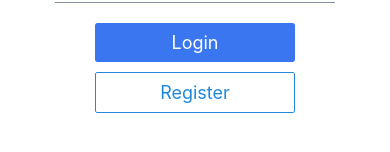
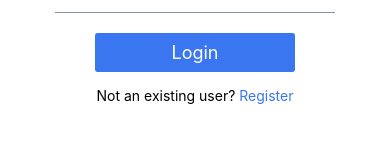
Before and after one commit to shiroyasha9/signal-clone, a React Native app: screen /Login in a window 390 px wide. Shown: the part 522-674 px from the top of the page. Built offline with nearby package versions, Linux system fonts and the light colour scheme.

Commit message:
adjust login screen UI to match register screen

```diff
--- a/screens/LoginScreen.tsx
+++ b/screens/LoginScreen.tsx
@@ -1,19 +1,23 @@
 import { useState } from 'react';
-import { KeyboardAvoidingView, Platform, StyleSheet, Text, View } from 'react-native';
+import { KeyboardAvoidingView, Platform, Pressable, StyleSheet, Text, View } from 'react-native';
 
+import { StackScreenProps } from '@react-navigation/stack';
 import { Button, Image, Input } from '@rneui/themed';
 import { Colors } from '@themes';
+import { NavigatorParamList } from '@types';
 
-export const LoginScreen = () => {
+type LoginScreenProps = StackScreenProps<NavigatorParamList, 'Login'>;
+
+export const LoginScreen: React.FC<LoginScreenProps> = ({ navigation }) => {
   const [email, setEmail] = useState('');
   const [password, setPassword] = useState('');
 
-  const signInHandler = () => {
+  const loginHandler = () => {
     console.log('Sign in');
   };
 
   const registerHandler = () => {
-    console.log('Register');
+    navigation.navigate('Register');
   };
 
   return (
@@ -31,15 +35,14 @@ export const LoginScreen = () => {
         <Input
           label="Email"
           placeholder="rickroll@example.com"
-          autoFocus
           value={email}
           onChangeText={(text) => setEmail(text)}
           autoCorrect={false}
+          autoCapitalize="none"
         />
         <Input
           label="Password"
           placeholder="******"
-          autoFocus
           secureTextEntry
           value={password}
           onChangeText={(text) => setPassword(text)}
@@ -48,16 +51,18 @@ export const LoginScreen = () => {
       <Button
         title="Login"
         containerStyle={styles.button}
-        onPress={signInHandler}
+        onPress={loginHandler}
         color={Colors.royalBlue}
       />
-      <Button
-        title="Register"
-        containerStyle={styles.button}
-        type="outline"
-        onPress={registerHandler}
-        color={Colors.royalBlue}
-      />
+      <View style={styles.registerText}>
+        <Text>Not an existing user? </Text>
+        <Pressable
+          onPress={registerHandler}
+          style={({ pressed }) => pressed && { opacity: 0.5 }}
+        >
+          <Text style={{ color: Colors.royalBlue }}>Register</Text>
+        </Pressable>
+      </View>
       <View style={{ height: 120 }} />
     </KeyboardAvoidingView>
   );
@@ -79,4 +84,10 @@ const styles = StyleSheet.create({
     width: 200,
     marginTop: 10,
   },
+  registerText: {
+    flexDirection: 'row',
+    alignItems: 'center',
+    justifyContent: 'center',
+    marginTop: 15,
+  },
 });
```
